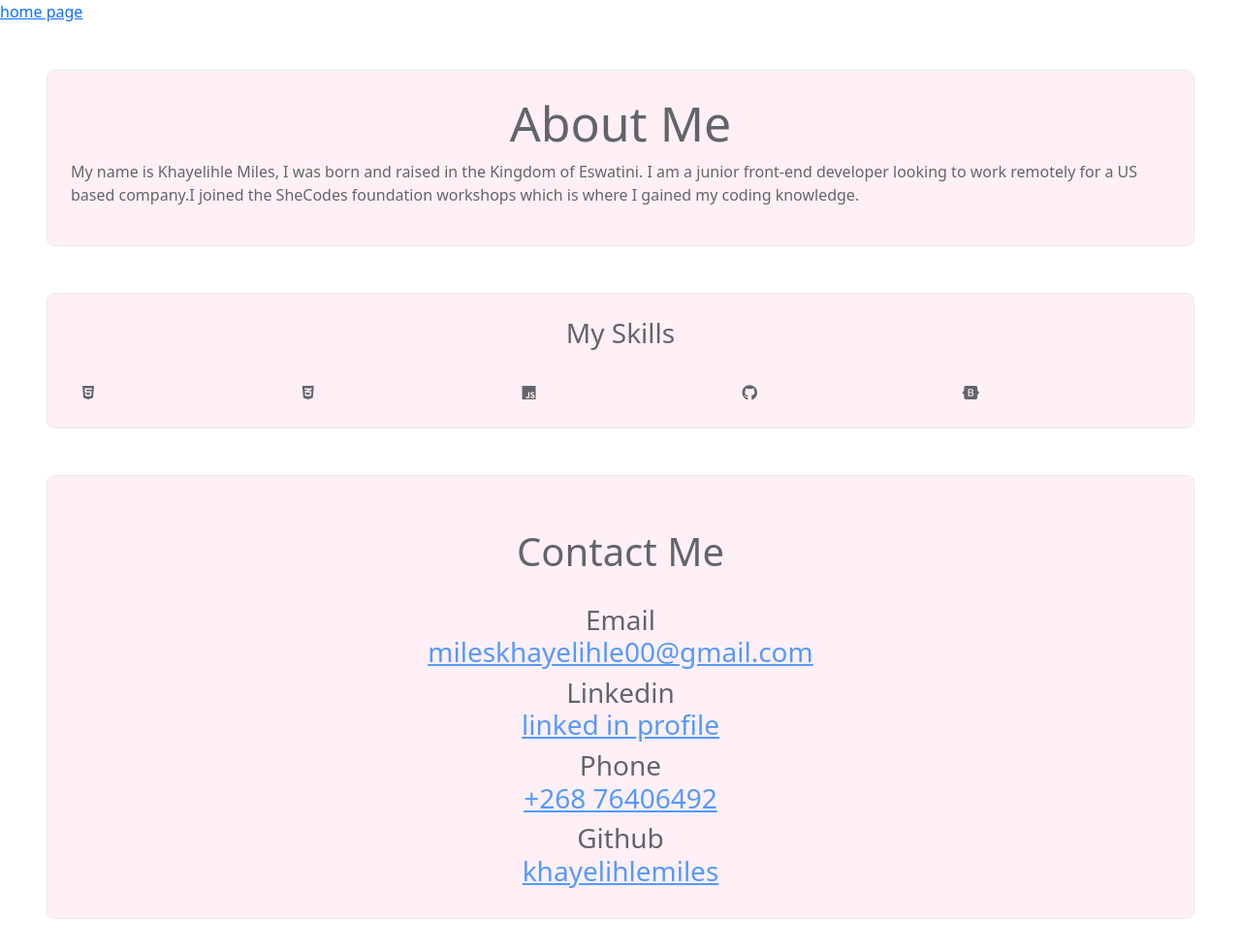
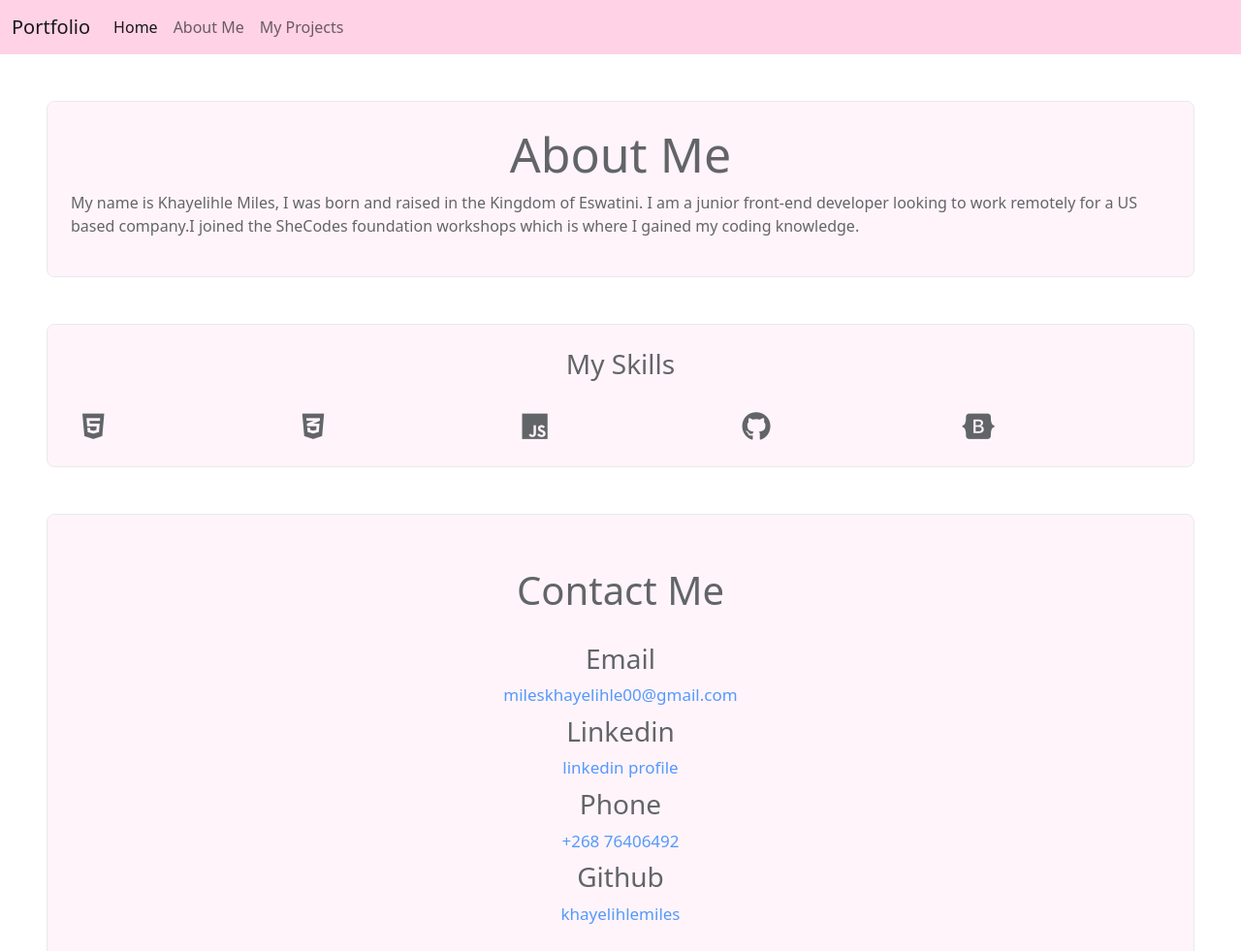
Before and after one commit to khayelihlemiles/my-portfolio, a plain HTML site: page about.html in a window 1280 px wide. Shown: the top 981 px of the page at 97% size. Drawn offline with nearby package versions, Linux system fonts and the light colour scheme.

Commit message:
added more css and navbar

```diff
--- a/about.css
+++ b/about.css
@@ -1,31 +1,36 @@
-.root {
-  --primary-font: "Playfair Display", serif;
-  --secondary-font: "Poppins", sans-serif;
-}
 h1 {
   text-align: center;
   font-size: 50px;
-  font-family: var(--primary-font);
+  font-weight: 500;
 }
 h2 {
   text-align: center;
   font-size: 40px;
   margin-top: 30px;
   margin-bottom: 30px;
+  font-weight: 500;
 }
 h3 {
   text-align: center;
+  font-weight: 400;
 }
 
-}
-.linkme {
-  color: #d01257;
-  text-decoration: none;
-  font-size: 15px;
-}
 .socials,
-.about, .skills {
-  background-color: rgba(255, 206, 228, 0.4);
+.about,
+.skills {
+  background-color: rgba(255, 206, 228, 0.3);
   opacity: 0.7;
   border-radius: 8px;
 }
+a {
+  text-decoration: none;
+  font-size: 17px;
+}
+.fa-brands {
+  font-size: 30px;
+  text-align: center;
+}
+.bg-body-ffcee4 {
+  background: #ffcee4;
+  opacity: 0.9;
+}
--- a/about.html
+++ b/about.html
@@ -32,7 +32,38 @@
     <title>About Khayelihle</title>
   </head>
   <body>
-    <a href="/index.html">home page</a>
+    <nav class="navbar navbar-expand-lg bg-body-ffcee4">
+      <div class="container-fluid">
+        <a class="navbar-brand" href="#">Portfolio</a>
+        <button
+          class="navbar-toggler"
+          type="button"
+          data-bs-toggle="collapse"
+          data-bs-target="#navbarNav"
+          aria-controls="navbarNav"
+          aria-expanded="false"
+          aria-label="Toggle navigation"
+        >
+          <span class="navbar-toggler-icon"></span>
+        </button>
+        <div class="collapse navbar-collapse" id="navbarNav">
+          <ul class="navbar-nav">
+            <li class="nav-item">
+              <a class="nav-link active" aria-current="page" href="/index.html"
+                >Home</a
+              >
+            </li>
+            <li class="nav-item">
+              <a class="nav-link" href="/about.html">About Me</a>
+            </li>
+            <li class="nav-item">
+              <a class="nav-link" href="#">My Projects</a>
+            </li>
+          </ul>
+        </div>
+      </div>
+    </nav>
+
     <div class="about m-5 border p-4">
       <h1>About Me</h1>
       <p>
@@ -61,19 +92,19 @@
       <h3>
         Email
         <br />
-        <a href="mailto:mileskhayelihle00@gmail.com" class="linkme"
+        <a href="mailto:mileskhayelihle00@gmail.com"
           >mileskhayelihle00@gmail.com</a
         >
       </h3>
       <h3>
         Linkedin <br />
-        <a href="#" class="linkme">linked in profile</a>
+        <a href="#">linkedin profile</a>
       </h3>
       <h3>
         Phone <br />
-        <a href="#" class="linkme">+268 76406492</a>
+        <a href="#">+268 76406492</a>
       </h3>
-      <h3>Github <br /><a href="#" class="linkme">khayelihlemiles</a></h3>
+      <h3>Github <br /><a href="#">khayelihlemiles</a></h3>
     </div>
   </body>
 </html>
--- a/style.css
+++ b/style.css
@@ -37,6 +37,3 @@ h2 {
   background: #ffcee4;
   opacity: 0.9;
 }
-a {
-  color: #d01257;
-}
```
